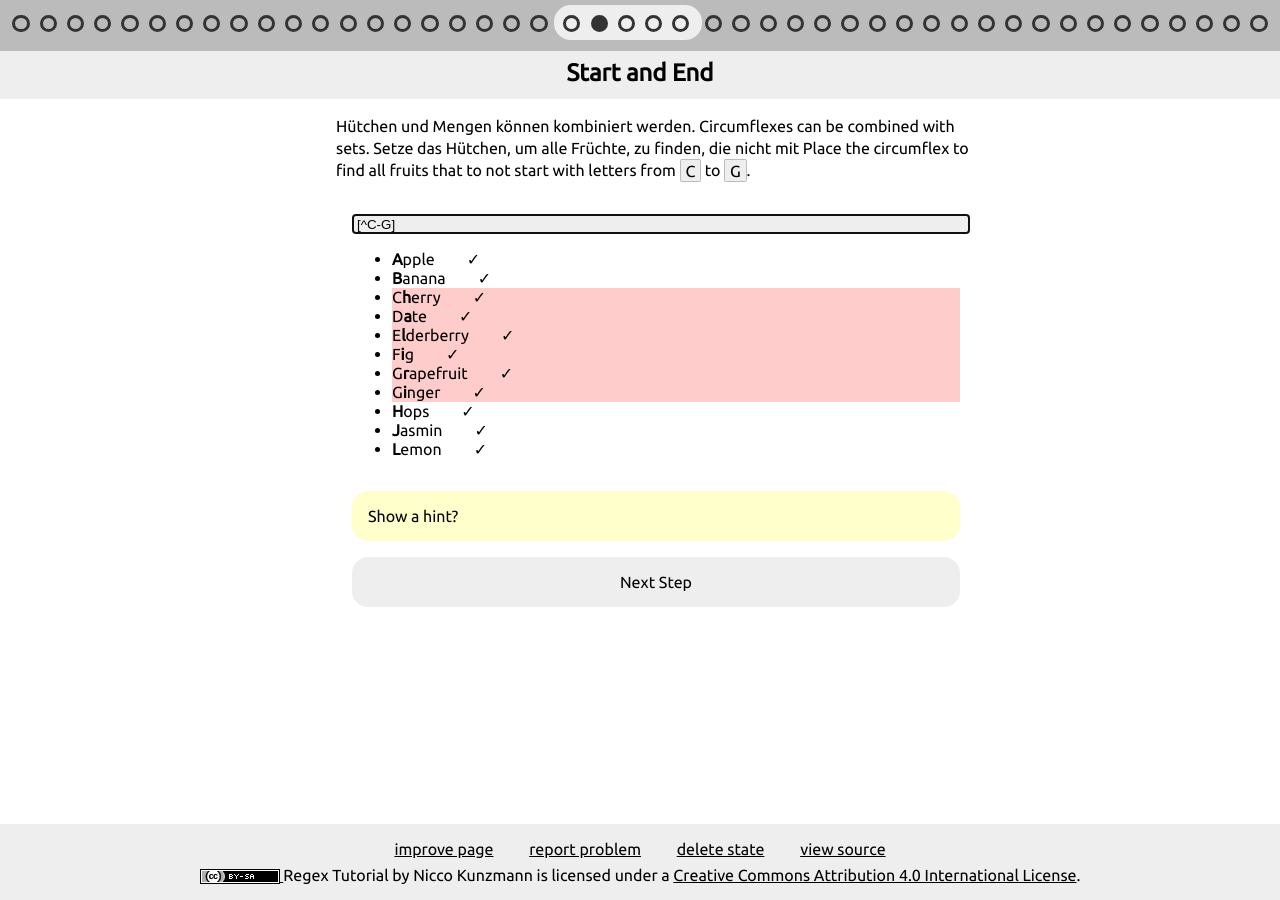
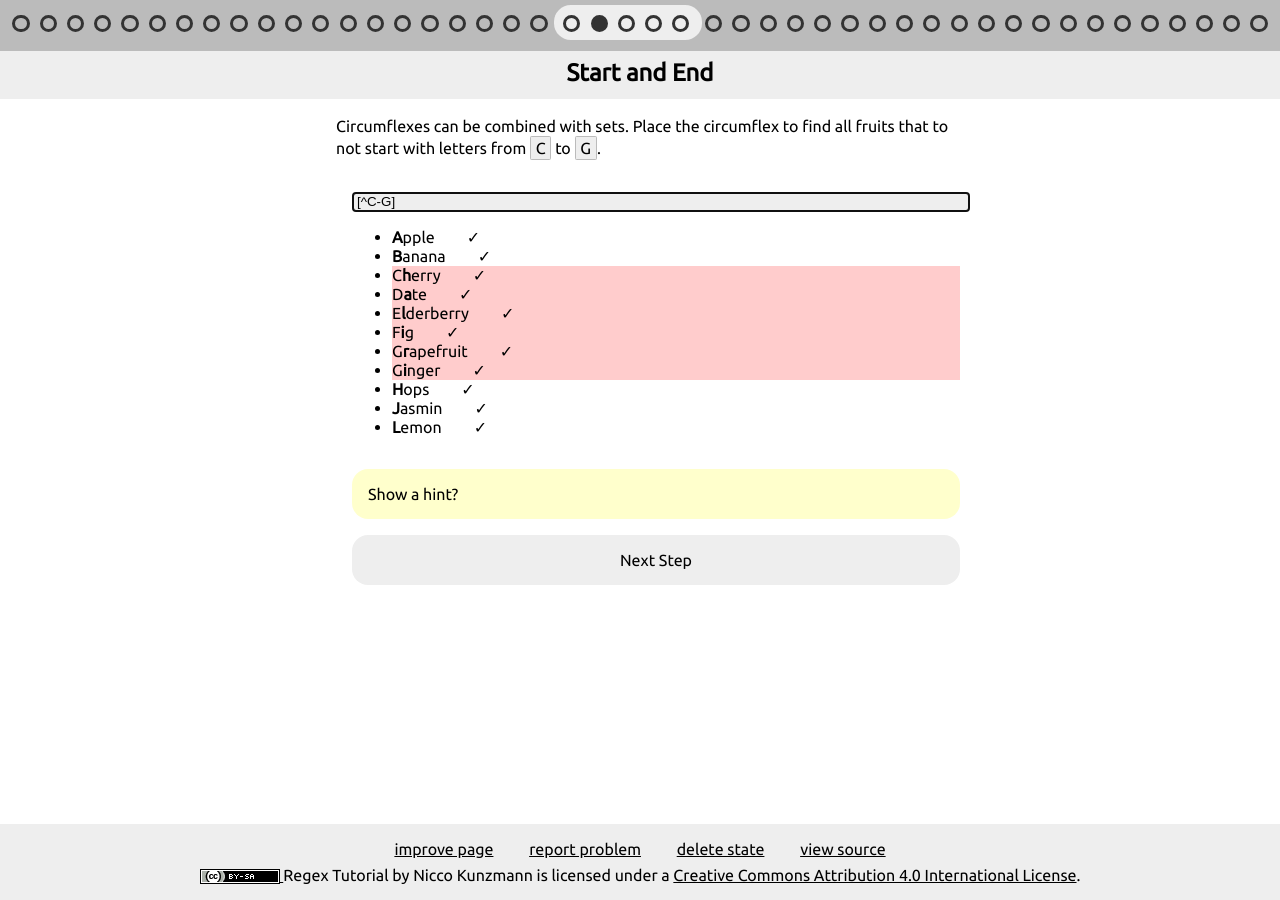
Before and after one commit to CoderDojoPotsdam/regex-tutorial, a Jekyll site: the page built from en/07-02.html, in a window 1280 px wide. Built offline with Jekyll 4.4.1, drawn with Linux system fonts in a browser that asks for light colours.

Commit message:
fix #71
removed German lines which remained from translation

```diff
--- a/en/07-02.html
+++ b/en/07-02.html
@@ -2,9 +2,7 @@
 title: Start and End
 ---
 <p>
-  Hütchen und Mengen können kombiniert werden.
   Circumflexes can be combined with sets.
-  Setze das Hütchen, um alle Früchte, zu finden, die nicht mit
   Place the circumflex to find all fruits that to not start
   with letters from <span class="regex">C</span> to <span class="regex">G</span>.
 </p>
```
